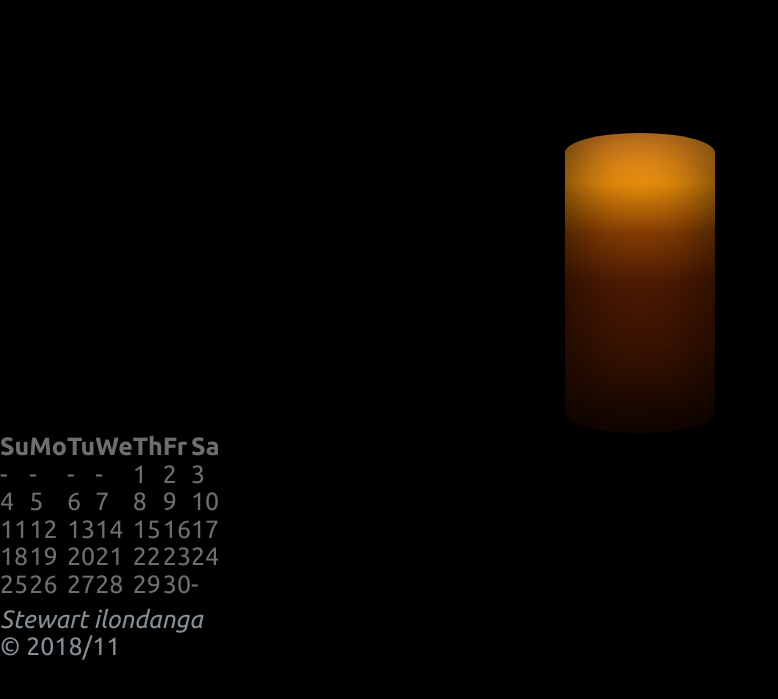
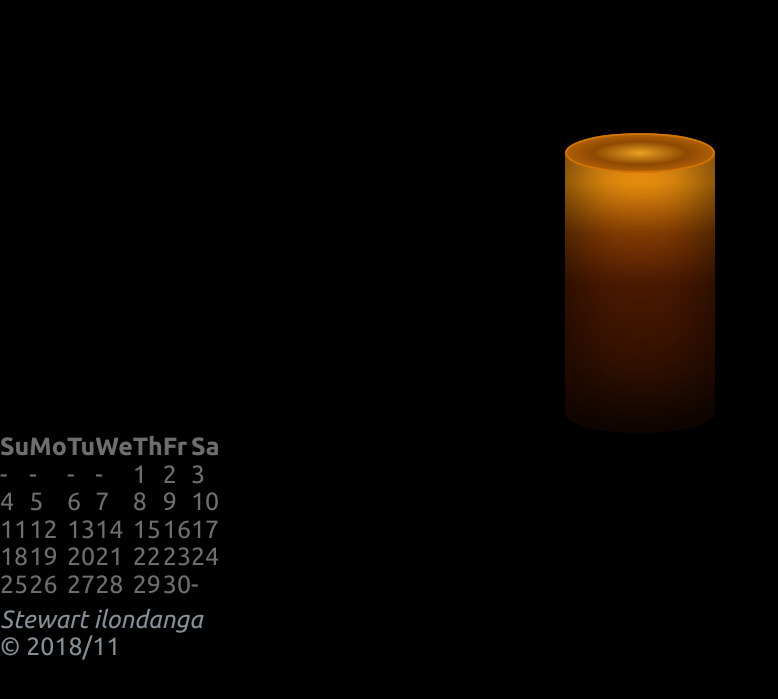
Before and after one commit to stewilondanga/candle-flame, a plain HTML site: page index.html in a window 1280 px wide. Shown: the part 87-786 px from the top of the page, without its empty margins (0-778 px from the left). Drawn offline with nearby package versions, Linux system fonts and the light colour scheme.

Commit message:
add css/styles.css

```diff
--- a/css/styles.css
+++ b/css/styles.css
@@ -80,7 +80,7 @@ ul {
   background: linear-gradient(#e48825, #e78e0e, #833c03, #4c1a03 50%, #1c0900);
 }
 
-/*.candle:before {
+.candle:before {
   width: 100%;
   height: 40px;
   border-radius: 50%;
@@ -94,7 +94,7 @@ ul {
   background: radial-gradient(#eaa121, #8e4901 45%, #b86409 80%);
 }
 
-.candle:after {
+/*.candle:after {
   width: 34px;
   height: 10px;
   left: 50%;
```
